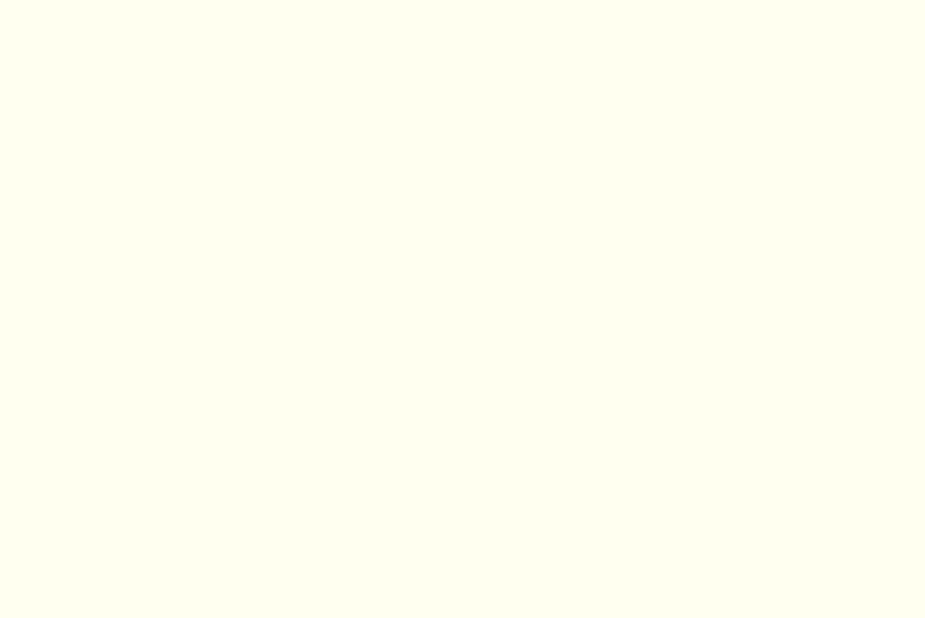
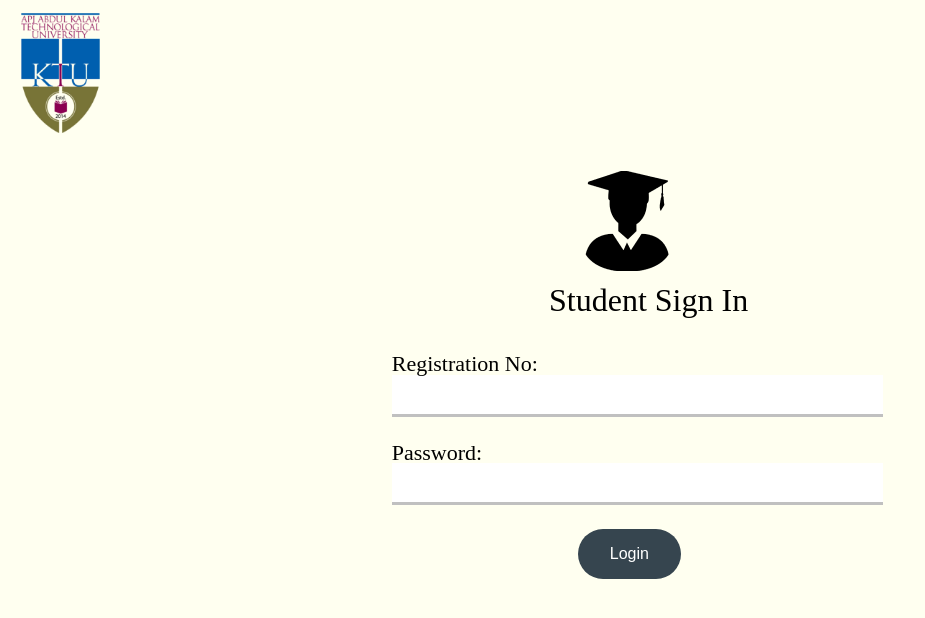
Before and after one commit to Allen-Saji/The-AcademicTrust, a React (Vite) app in the folder frontend/: page /student/login in a window 1280 px wide. Before the commit this address had no page. Shown: the top 618 px of the page, without its empty margins (0-925 px from the left). Built offline with nearby package versions, Linux system fonts and the light colour scheme; a web font is replaced by a local one.

Commit message:
fix login routes

```diff
--- a/frontend/package.json
+++ b/frontend/package.json
@@ -12,7 +12,8 @@
     "@reduxjs/toolkit": "^1.9.5",
     "react": "^18.2.0",
     "react-dom": "^18.2.0",
-    "react-router-dom": "^6.10.0"
+    "react-router-dom": "^6.10.0",
+    "react-toastify": "^9.1.3"
   },
   "devDependencies": {
     "@types/react": "^18.0.27",
--- a/frontend/src/App.jsx
+++ b/frontend/src/App.jsx
@@ -1,26 +1,26 @@
-import React, { Fragment } from 'react'
-import { Route, Routes } from 'react-router-dom';
-import Header from './Pages/Homepage/Header'
-import About from './Pages/About/About';
-import StudentHeader from './Pages/StudentModule/StudentHeader';
-import StudentLoginPage from './Pages/Login/StudentLogin/StudentLoginPage';
-import UniversityLoginPage from './Pages/Login/UniversityLogin/UniversityLoginPage';
-import EmployerLoginPage from './Pages/Login/EmployerLogin/EmployerLoginPage';
+import React, { Fragment } from "react";
+import { Route, Routes } from "react-router-dom";
+import { ToastContainer } from "react-toastify";
+import "react-toastify/dist/ReactToastify.css";
+import Header from "./Pages/Homepage/Header";
+import About from "./Pages/About/About";
+import StudentLoginPage from "./Pages/Login/StudentLogin/StudentLoginPage";
+import UniversityLoginPage from "./Pages/Login/UniversityLogin/UniversityLoginPage";
+import EmployerLoginPage from "./Pages/Login/EmployerLogin/EmployerLoginPage";
 
 function App() {
-
   return (
     <Fragment>
       <Routes>
-        <Route path='/' element={<Header />} />
-        <Route path='/StudentLogin' element={<StudentLoginPage />} />
-        <Route path='/UniversityLogin' element={<UniversityLoginPage />} />
-        <Route path='/EmployerLogin' element={<EmployerLoginPage />} />
-        <Route path='/about' element={<About />} />
-        <Route path='/studentlogin' element={<StudentHeader />} />
+        <Route path="/" element={<Header />} />
+        <Route path="/student/login" element={<StudentLoginPage />} />
+        <Route path="/university/login" element={<UniversityLoginPage />} />
+        <Route path="/employer/login" element={<EmployerLoginPage />} />
+        <Route path="/about" element={<About />} />
       </Routes>
+      <ToastContainer />
     </Fragment>
   );
-};
+}
 
-export default App
+export default App;
--- a/frontend/src/Pages/Homepage/LoginDropdown.jsx
+++ b/frontend/src/Pages/Homepage/LoginDropdown.jsx
@@ -1,19 +1,19 @@
 import React from "react";
-import classes from './css/LoginDropdown.module.css'
+import classes from "./css/LoginDropdown.module.css";
 import { useNavigate } from "react-router-dom";
-import student from '../../assets/logo/school.png';
-import university from '../../assets/logo/university.png';
-import employee from '../../assets/logo/employee.svg';
+import student from "../../assets/logo/school.png";
+import university from "../../assets/logo/university.png";
+import employee from "../../assets/logo/employee.svg";
 const LoginDropdown = (props) => {
   const navigate = useNavigate();
-    function University(){
-        navigate('/UniversityLogin');
+  function University() {
+    navigate("/university/login");
   }
-    function Student(){
-        navigate('/StudentLogin');
+  function Student() {
+    navigate("/student/login");
   }
-    function Employer(){
-        navigate('/EmployerLogin');
+  function Employer() {
+    navigate("/employer/login");
   }
   return (
     <div className={classes.dropdown}>
@@ -21,7 +21,7 @@ const LoginDropdown = (props) => {
       <div className={classes.dropdowncontent}>
         <div className={classes.btnimage}>
           <img src={university} alt="" />
-          <button onClick={University} >University</button>
+          <button onClick={University}>University</button>
         </div>
         <div className={classes.btnimage}>
           <img src={student} alt="" />
@@ -30,7 +30,6 @@ const LoginDropdown = (props) => {
         <div className={classes.btnimage}>
           <img src={employee} alt="" />
           <button onClick={Employer}>Employer</button>
-
         </div>
       </div>
     </div>
--- a/frontend/src/Pages/Login/StudentLogin/StudentLoginForm.jsx
+++ b/frontend/src/Pages/Login/StudentLogin/StudentLoginForm.jsx
@@ -1,26 +1,78 @@
-import classes from "./StudentLoginPageCss.module.css"
+import classes from "./StudentLoginPageCss.module.css";
+import { useState } from "react";
+import { toast } from "react-toastify";
+import { useNavigate } from "react-router-dom";
+import { useSelector, useDispatch } from "react-redux";
+import { login } from "../../../features/auth/authSlice";
 import React from "react";
 const StudentLoginForm = () => {
+  const [formData, setFormData] = useState({
+    registration_no: "",
+    password: "",
+  });
+  const { registration_no, password } = formData;
 
+  const dispatch = useDispatch();
+  const navigate = useNavigate();
+
+  const { isLoading } = useSelector((state) => state.auth);
+
+  const onChange = (e) => {
+    setFormData((prevState) => ({
+      ...prevState,
+      [e.target.name]: e.target.value,
+    }));
+  };
+
+  const onSubmit = (e) => {
+    e.preventDefault();
+
+    const userData = {
+      registration_no,
+      password,
+    };
+
+    dispatch(login(userData))
+      .unwrap()
+      .then((user) => {
+        // NOTE: by unwrapping the AsyncThunkAction we can navigate the user after
+        // getting a good response from our API or catch the AsyncThunkAction
+        // rejection to show an error message
+        toast.success(`Logged in as ${user.name}`);
+        navigate("/");
+      })
+      .catch(toast.error);
+  };
   return (
     <React.Fragment>
       <div>
-        <form className={classes.form}>
+        <form className={classes.form} onSubmit={onSubmit}>
           <div className={classes.username}>
             <div className={classes.usernamelabel}>
-              <label htmlFor="username">Username</label>
+              <label htmlFor="username">Registration No:</label>
             </div>
-            <input type="text" id="username" />
+            <input
+              type="text"
+              id="username"
+              onChange={onChange}
+              name="registration_no"
+              value={registration_no}
+            />
           </div>
           <div className={classes.password}>
             <div className={classes.passwordnamelabel}>
-              <label htmlFor="password">Password</label>
+              <label htmlFor="password">Password:</label>
             </div>
-            <input type="text" id="password" />
+            <input
+              type="text"
+              id="password"
+              name="password"
+              value={password}
+              onChange={onChange}
+            />
           </div>
           <button className={classes.loginbutton}>Login</button>
         </form>
-
       </div>
     </React.Fragment>
   );
--- a/frontend/src/features/auth/authService.js
+++ b/frontend/src/features/auth/authService.js
@@ -1,6 +1,6 @@
 import axios from "axios";
 
-const API_URL = "/api/users/";
+const API_URL = "http://localhost:5000/api/student/";
 
 const register = async (userData) => {
   const response = await axios.post(API_URL, userData);
```
Also changed, not shown: 1 other file (tests, documents, lock files or other folders). Lines whose indentation alone changed are shown as unchanged.
